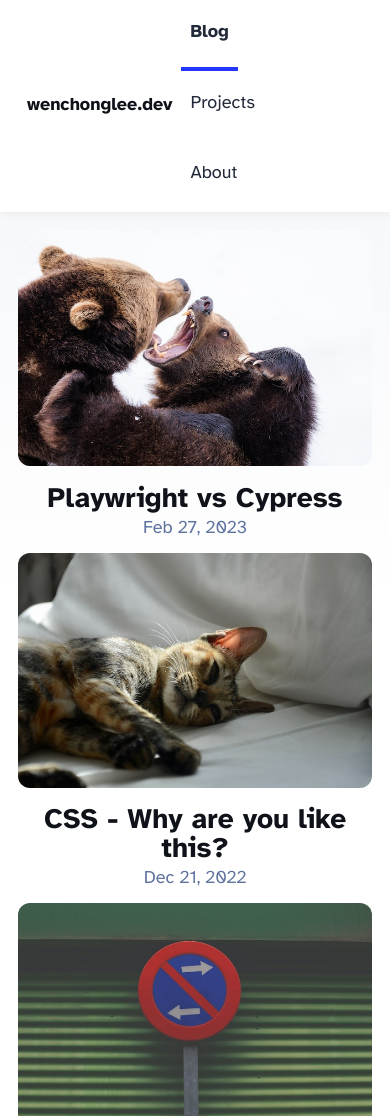
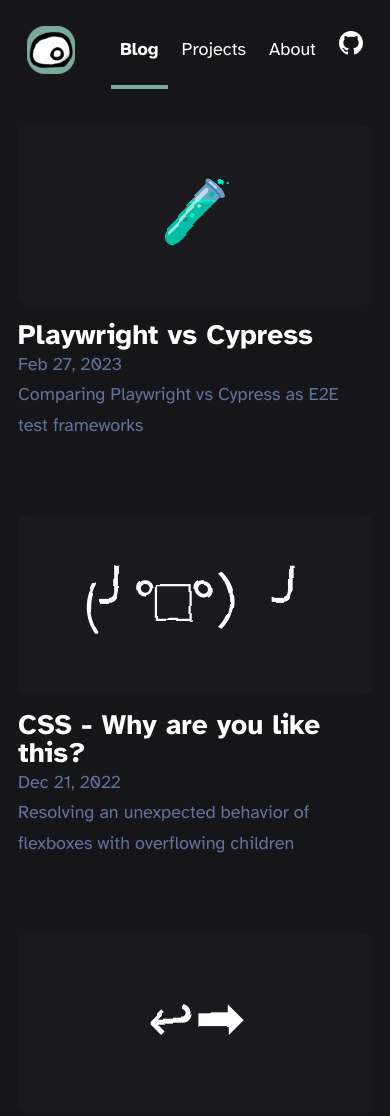
Before and after one commit to wenchonglee/dev-blog, an Astro site: page / in a window 390 px wide. Shown: the top 1116 px of the page. Built offline with nearby package versions, Linux system fonts and the light colour scheme; Astro itself is replaced by a stand-in of ours.

Commit message:
restyled site and added sitemap to header

```diff
--- /dev/null
+++ b/public/robots.txt
@@ -0,0 +1,4 @@
+User-agent: *
+Allow: /
+
+Sitemap: https://<YOUR SITE>/sitemap-index.xml
--- a/src/components/BaseHead.astro
+++ b/src/components/BaseHead.astro
@@ -19,6 +19,7 @@
 <meta name="viewport" content="width=device-width,initial-scale=1" />
 <link rel="icon" type="image/svg+xml" href="/favicon.ico" />
 <meta name="generator" content={Astro.generator} />
+<link rel="sitemap" href="/sitemap-index.xml" />
 
 <!-- Font preloads -->
 <link rel="preload" href="/fonts/atkinson-regular.woff" as="font" type="font/woff" crossorigin />
--- a/src/components/Header.astro
+++ b/src/components/Header.astro
@@ -1,28 +1,39 @@
 ---
 import HeaderLink from "./HeaderLink.astro";
-import { SITE_TITLE } from "../consts";
 ---
 
 <header>
   <nav>
-    <h2><a href="/">{SITE_TITLE}</a></h2>
+    <h2>
+      <a href="/">
+        <img src="/favicon.ico" />
+      </a>
+    </h2>
+
     <div class="internal-links">
       <HeaderLink href="/">Blog</HeaderLink>
       <HeaderLink href="/projects">Projects</HeaderLink>
       <HeaderLink href="/about">About</HeaderLink>
+      <a href="https://github.com/wenchonglee" target="_blank">
+        <span class="sr-only">Go to wenchonglee's GitHub profile</span>
+        <svg viewBox="0 0 16 16" aria-hidden="true" width="24" height="24" astro-icon="social/github"
+          ><path
+            fill="currentColor"
+            d="M8 0C3.58 0 0 3.58 0 8c0 3.54 2.29 6.53 5.47 7.59.4.07.55-.17.55-.38 0-.19-.01-.82-.01-1.49-2.01.37-2.53-.49-2.69-.94-.09-.23-.48-.94-.82-1.13-.28-.15-.68-.52-.01-.53.63-.01 1.08.58 1.23.82.72 1.21 1.87.87 2.33.66.07-.52.28-.87.51-1.07-1.78-.2-3.64-.89-3.64-3.95 0-.87.31-1.59.82-2.15-.08-.2-.36-1.02.08-2.12 0 0 .67-.21 2.2.82.64-.18 1.32-.27 2-.27.68 0 1.36.09 2 .27 1.53-1.04 2.2-.82 2.2-.82.44 1.1.16 1.92.08 2.12.51.56.82 1.27.82 2.15 0 3.07-1.87 3.75-3.65 3.95.29.25.54.73.54 1.48 0 1.07-.01 1.93-.01 2.2 0 .21.15.46.55.38A8.012 8.012 0 0 0 16 8c0-4.42-3.58-8-8-8z"
+          ></path></svg
+        >
+      </a>
     </div>
-
-    <!-- hack to keep the links centered -->
-    <div style="visibility:hidden">{SITE_TITLE}</div>
   </nav>
 </header>
 
 <style>
   header {
-    margin: 0;
-    padding: 0 1em;
-    background: white;
-    box-shadow: 0 2px 8px rgba(var(--black), 5%);
+    width: 960px;
+    max-width: calc(100% - 2em);
+    margin: auto;
+    padding: 1em;
+    color: white;
   }
   h2 {
     margin: 0;
@@ -40,7 +51,7 @@
   }
   nav a {
     padding: 1em 0.5em;
-    color: var(--black);
+    color: white;
     border-bottom: 4px solid transparent;
     text-decoration: none;
   }
@@ -48,13 +59,4 @@
     text-decoration: none;
     border-bottom-color: var(--accent);
   }
-  .social-links,
-  .social-links a {
-    display: flex;
-  }
-  @media (max-width: 720px) {
-    .social-links {
-      display: none;
-    }
-  }
 </style>
--- a/src/components/HeaderLink.astro
+++ b/src/components/HeaderLink.astro
@@ -12,6 +12,7 @@
 <a href={href} class:list={[className, { active: isActive }]} {...props}>
   <slot />
 </a>
+
 <style>
   a {
     display: inline-block;
--- /dev/null
+++ b/src/components/Squiggle.astro
@@ -0,0 +1,75 @@
+---
+interface Props {
+  title: string;
+  transitionName: string;
+}
+
+const { title, transitionName } = Astro.props;
+---
+
+<div class="container">
+  <div class="squiggle">
+    <span class="squiggle-title" transition:name={transitionName}>{title}</span>
+  </div>
+
+  <svg xmlns="http://www.w3.org/2000/svg" version="1.1" width={0} height={0}>
+    <defs>
+      <filter id="squiggle-0">
+        <feTurbulence id="turbulence" baseFrequency="0.01" numOctaves="3" result="noise" seed="0"></feTurbulence>
+        <feDisplacementMap id="displacement" in="SourceGraphic" in2="noise" scale="8"></feDisplacementMap>
+      </filter>
+      <filter id="squiggle-100">
+        <feTurbulence id="turbulence" baseFrequency="0.01" numOctaves="3" result="noise" seed="4"></feTurbulence>
+        <feDisplacementMap in="SourceGraphic" in2="noise" scale="8"></feDisplacementMap>
+      </filter>
+    </defs>
+  </svg>
+</div>
+
+<style>
+  @keyframes squiggle-anim {
+    0% {
+      filter: url("#squiggle-0");
+    }
+    100% {
+      filter: url("#squiggle-100");
+    }
+  }
+
+  .container {
+    height: 18em;
+    aspect-ratio: 3/2;
+    border-radius: 8px;
+    background-color: var(--dark-bg);
+    display: flex;
+    justify-content: center;
+    align-items: center;
+  }
+
+  .squiggle-title {
+    color: white;
+    font-size: 1.5em;
+  }
+
+  .squiggle {
+    animation: squiggle-anim 0.43s linear infinite;
+    font-size: 3rem;
+    color: white;
+    transition: transform 200ms;
+  }
+
+  .container:hover .squiggle {
+    animation: squiggle-anim 0.23s linear infinite;
+    transform: scale(1.1);
+    transform: rotate(-25deg);
+  }
+
+  @media (max-width: 720px) {
+    .container {
+      height: 10em;
+    }
+    .squiggle-title {
+      font-size: 1.25em;
+    }
+  }
+</style>
--- a/src/content/blog/css-waylt-1.mdx
+++ b/src/content/blog/css-waylt-1.mdx
@@ -4,6 +4,7 @@
 pubDate: "21 Dec 2022"
 heroImage: "/css-waylt/hero.jpg"
 heroAttribution: "Photo by Cintya Marisa on Unsplash"
+squiggleText: "(╯°□°）╯"
 ---
 
 It is always a learning journey with CSS, as there are many "edge cases" and they are often infuriating to resolve.
@@ -23,7 +24,7 @@
 
 <div
   style={{
-    backgroundColor: "rgb(var(--gray-light))",
+    backgroundColor: "var(--code-bg)",
     borderRadius: "4px",
     resize: "horizontal",
     animation: "3s ease-in-out infinite alternate resize",
@@ -47,8 +48,7 @@
     </div>
   </div>
 </div>
-
----
+<br />
 
 ## Solution
 
--- a/src/content/blog/playwright-vs-cypress.md
+++ b/src/content/blog/playwright-vs-cypress.md
@@ -4,6 +4,7 @@
 pubDate: "27 Feb 2023"
 heroImage: "/playwright-vs-cypress/hero.jpg"
 heroAttribution: "Photo by Zdeněk Macháček Unsplash"
+squiggleText: "🧪"
 ---
 
 <!-- ---
--- a/src/content/blog/strongly-typed-routes.md
+++ b/src/content/blog/strongly-typed-routes.md
@@ -4,6 +4,7 @@
 pubDate: "11 Jul 2022"
 heroImage: "/strongly-typed-routes/hero.jpg"
 heroAttribution: "Photo by Tormius on Unsplash"
+squiggleText: "↩➡"
 ---
 
 > **Note: This article will be made redundant when @tanstack/router is released**
--- a/src/content/config.ts
+++ b/src/content/config.ts
@@ -10,6 +10,7 @@
     updatedDate: z.coerce.date().optional(),
     heroImage: z.string().optional(),
     heroAttribution: z.string().optional(),
+    squiggleText: z.string(),
   }),
 });
 
--- a/src/pages/about.astro
+++ b/src/pages/about.astro
@@ -7,9 +7,10 @@
   title="About Me"
   description="I'm a Software Engineer based in Singapore. I primarily work as a front-end web developer, using React & Typescript"
   pubDate={new Date("Jul 03 2022")}
+  squiggleText=""
 >
-    <ViewTransitions />
-    <!-- heroImage="/blog-placeholder-about.jpg" -->
+  <ViewTransitions />
+  <!-- heroImage="/blog-placeholder-about.jpg" -->
   <p>
     I'm a Software Engineer based in Singapore. I primarily work as a front-end web developer, but I dabble in DevOps
     and backend too.
--- a/src/pages/index.astro
+++ b/src/pages/index.astro
@@ -1,11 +1,11 @@
 ---
 import BaseHead from "../components/BaseHead.astro";
 import Header from "../components/Header.astro";
-import Footer from "../components/Footer.astro";
 import { SITE_TITLE, SITE_DESCRIPTION } from "../consts";
 import { getCollection } from "astro:content";
 import FormattedDate from "../components/FormattedDate.astro";
 import { ViewTransitions } from "astro:transitions";
+import Squiggle from "../components/Squiggle.astro";
 
 const posts = (await getCollection("blog")).sort((a, b) => b.data.pubDate.valueOf() - a.data.pubDate.valueOf());
 ---
@@ -28,22 +28,11 @@
         padding: 0;
       }
       ul li {
-        width: calc(50% - 1rem);
+        width: 100%;
       }
       ul li * {
         text-decoration: none;
         transition: 0.2s ease;
-      }
-      ul li:first-child {
-        width: 100%;
-        margin-bottom: 1rem;
-        text-align: center;
-      }
-      ul li:first-child img {
-        width: 100%;
-      }
-      ul li:first-child .title {
-        font-size: 2.369rem;
       }
       ul li img {
         margin-bottom: 0.5rem;
@@ -54,39 +43,35 @@
       }
       .title {
         margin: 0;
-        color: rgb(var(--black));
+        color: white;
         line-height: 1;
       }
       .date {
         margin: 0;
         color: rgb(var(--gray));
       }
-      ul li a:hover h4,
-      ul li a:hover .date {
-        color: rgb(var(--accent));
+      ul a:hover {
+        /* transform: translate(10px); */
       }
-      ul a:hover img {
-        box-shadow: var(--box-shadow);
+      .list-item {
+        display: flex;
+        gap: 2em;
       }
       @media (max-width: 720px) {
         ul {
-          gap: 0.5em;
+          gap: 4em;
         }
-        ul li {
-          width: 100%;
-          text-align: center;
-        }
-        ul li:first-child {
-          margin-bottom: 0;
-        }
-        ul li:first-child .title {
-          font-size: 1.563em;
+        .list-item {
+          flex-direction: column;
+          gap: 1em;
         }
       }
     </style>
   </head>
+
   <body>
     <Header />
+
     <main>
       <section>
         <ul>
@@ -94,17 +79,17 @@
             posts.map((post) => (
               <li>
                 <a href={`/blog/${post.slug}/`}>
-                  <img
-                    width={720}
-                    height={360}
-                    src={post.data.heroImage}
-                    title={post.data.heroAttribution}
-                    transition:name={`hero-${post.data.title}`}
-                  />
-                  <h4 class="title">{post.data.title}</h4>
-                  <p class="date">
-                    <FormattedDate date={post.data.pubDate} />
-                  </p>
+                  <div class="list-item">
+                    <Squiggle title={post.data.squiggleText} transitionName={`hero-${post.data.title}`} />
+
+                    <div class="list-content">
+                      <h4 class="title">{post.data.title}</h4>
+                      <p class="date">
+                        <FormattedDate date={post.data.pubDate} />
+                      </p>
+                      <p class="date">{post.data.description}</p>
+                    </div>
+                  </div>
                 </a>
               </li>
             ))
@@ -112,6 +97,5 @@
         </ul>
       </section>
     </main>
-    <Footer />
   </body>
 </html>
--- a/src/styles/global.css
+++ b/src/styles/global.css
@@ -5,14 +5,14 @@
  */
 
 :root {
-  --accent: #2337ff;
-  --accent-dark: #000d8a;
-  --black: 15, 18, 25;
+  --accent: hsl(162, 22%, 57%);
+  --accent-dark: hsl(162, 22%, 37%);
   --gray: 96, 115, 159;
-  --gray-light: 229, 233, 240;
-  --gray-dark: 34, 41, 57;
-  --gray-gradient: rgba(var(--gray-light), 50%), #fff;
-  --box-shadow: 0 2px 6px rgba(var(--gray), 25%), 0 8px 24px rgba(var(--gray), 33%), 0 16px 32px rgba(var(--gray), 33%);
+  --gray-light: rgb(149, 152, 158);
+
+  --code-bg: #24292e;
+  --dark-bg: hsl(240, 7%, 11%);
+  --dark-bg-alt: hsl(240, 4%, 9%);
 }
 @font-face {
   font-family: "Atkinson";
@@ -33,11 +33,11 @@
   margin: 0;
   padding: 0;
   text-align: left;
-  background: linear-gradient(var(--gray-gradient)) no-repeat;
+  background: var(--dark-bg-alt);
   background-size: 100% 600px;
   word-wrap: break-word;
   overflow-wrap: break-word;
-  color: rgb(var(--gray-dark));
+  color: white;
   font-size: 16px;
   line-height: 1.7;
 }
@@ -54,7 +54,7 @@
 h5,
 h6 {
   margin: 0 0 0.5rem 0;
-  color: rgb(var(--black));
+  color: white;
   line-height: 1.2;
 }
 h1 {
@@ -106,7 +106,7 @@
 }
 code {
   padding: 2px 5px;
-  background-color: rgb(var(--gray-light));
+  background-color: var(--code-bg);
   border-radius: 2px;
 }
 pre {
@@ -124,7 +124,7 @@
 }
 hr {
   border: none;
-  border-top: 1px solid rgb(var(--gray-light));
+  border-top: 2px solid var(--gray-light);
 }
 @media (max-width: 720px) {
   body {
```
Also changed, not shown: src/components/Footer.astro (deleted, +0 -39 lines), src/components/FormattedDate.astro (+8 -8 lines), src/layouts/BlogPost.astro (+13 -16 lines), src/pages/projects.astro (+11 -6 lines).
